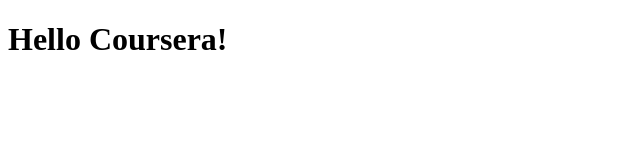
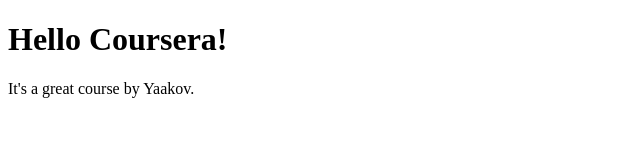
Before and after one commit to ch8uk/coursera-webdev, a plain HTML site: page site/index.html in a window 1280 px wide. Shown: the whole page, without its empty margins (0-640 px from the left). Drawn offline with Linux system fonts and the light colour scheme.

Commit message:
A new paragraph added about Yaakov

```diff
--- a/site/index.html
+++ b/site/index.html
@@ -6,5 +6,8 @@
   </head>
   <body>
     <h1>Hello Coursera!</h1>
+    <p>
+      It's a great course by Yaakov.
+    </p>
   </body>
 </html>
```
